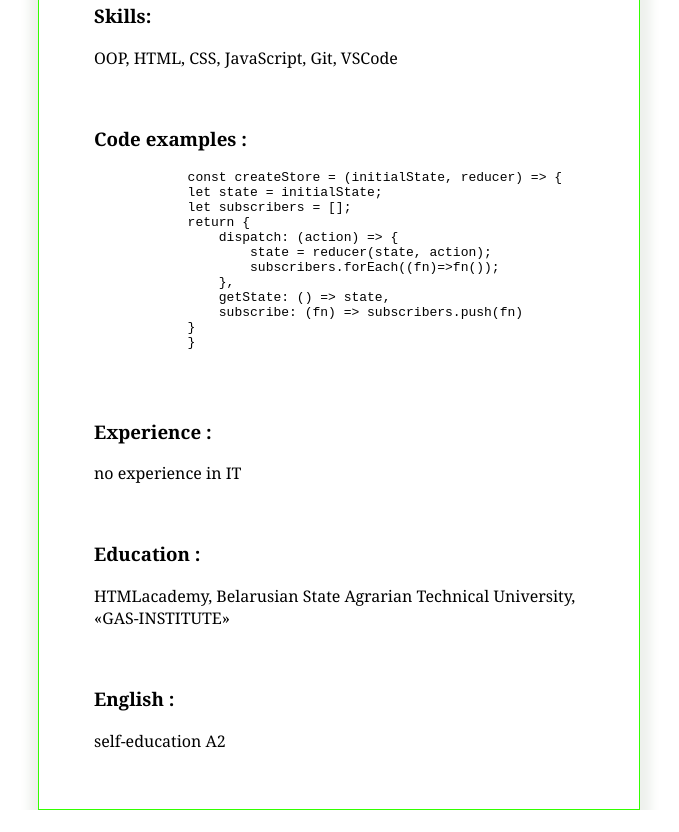
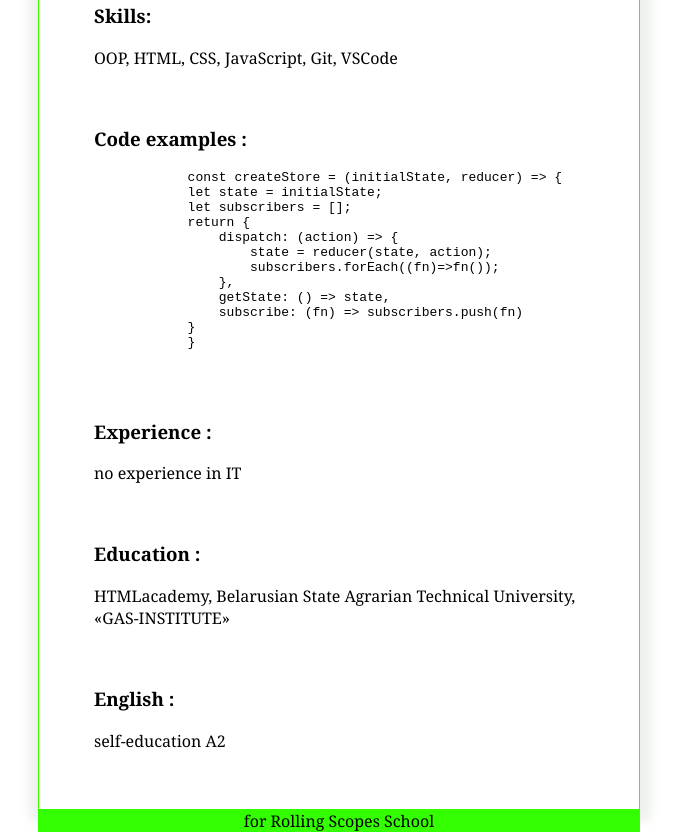
Before and after one commit to OverNovik/rsschool-cv, a plain HTML site: page index.html in a window 1280 px wide. Shown: the part 481-1313 px from the top of the page, without its empty margins (301-980 px from the left). Before the commit the page ends 1291 px from the top, so only its background shows below. Drawn offline with Linux system fonts and the light colour scheme.

Commit message:
docs: footer for HTML and CSS

```diff
--- a/Style.css
+++ b/Style.css
@@ -51,3 +51,10 @@ header h1 {
     padding-top: 50px;
     margin: auto;
 }
+
+footer {
+    background-color: rgb(51, 255, 0);
+    text-align: center;
+    margin: auto;
+    width: 602px;
+}
--- a/index.html
+++ b/index.html
@@ -57,5 +57,8 @@
             </ul>
         </div>
     </main>
+    <footer>
+        for Rolling Scopes School
+    </footer>
 </body>
 </html>
```
